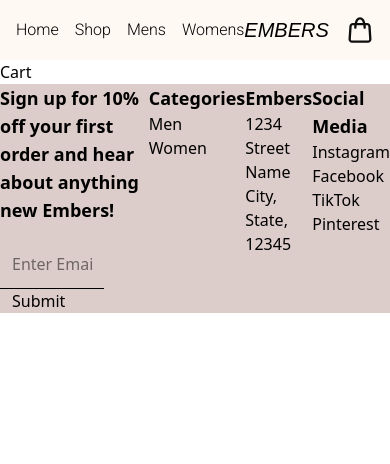
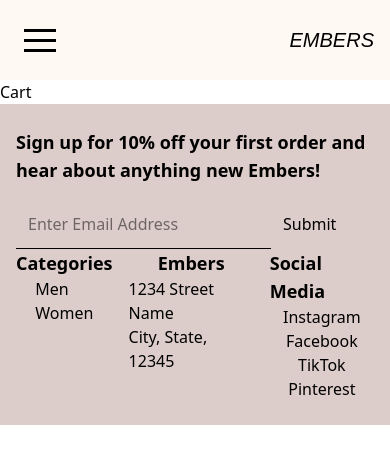
Before and after one commit to AndrewC145/Ecommerce-App, a React (Vite) app: page /cart in a window 390 px wide. Shown: the top 464 px of the page. Built offline with nearby package versions, Linux system fonts and the light colour scheme; a web font is replaced by a local one.

Commit message:
Styled Homepage for accessibility

```diff
--- a/package.json
+++ b/package.json
@@ -11,6 +11,7 @@
   },
   "dependencies": {
     "@tailwindcss/vite": "^4.0.14",
+    "hamburger-react": "^2.5.2",
     "react": "^19.0.0",
     "react-dom": "^19.0.0",
     "react-router-dom": "^7.3.0",
--- a/src/components/Footer.jsx
+++ b/src/components/Footer.jsx
@@ -2,14 +2,14 @@ import { Link } from "react-router-dom";
 
 function Footer() {
   return (
-    <footer className="flex w-full justify-between bg-[#ddcdca] xl:px-20 xl:py-28">
-      <div>
+    <footer className="flex w-full flex-col justify-between bg-[#ddcdca] px-4 py-6 sm:flex-row sm:px-8 sm:py-12 md:px-14 md:py-16 lg:px-16 lg:py-20 xl:px-20 xl:py-28">
+      <div className="sm:w-[40%] md:w-[50%] lg:w-[60%]">
         <p className="mb-4 font-sans text-lg font-semibold md:text-xl">
           Sign up for 10% off your first order and hear about anything new Embers!
         </p>
         <label htmlFor="email" className="sr-only"></label>
         <input
-          className="w-[70%] border-b-1 p-3"
+          className="border-b-1 p-3 lg:w-[60%]"
           type="email"
           id="email"
           name="email"
@@ -17,25 +17,27 @@ function Footer() {
         ></input>
         <button className="ml-3">Submit</button>
       </div>
-      <div className="flex flex-col">
+      <div className="flex gap-4 md:gap-8 lg:gap-12 xl:gap-16">
+        <div className="flex flex-col items-center sm:items-start">
           <p className="text-lg font-semibold">Categories</p>
           <div className="flex flex-col">
             <Link to="/shop/mens">Men</Link>
             <Link to="/shop/womens">Women</Link>
           </div>
         </div>
-      <div className="flex flex-col">
+        <div className="flex flex-col items-center sm:items-start">
           <p className="text-lg font-semibold">Embers</p>
           <p>1234 Street Name</p>
           <p>City, State, 12345</p>
         </div>
-      <div className="flex flex-col">
+        <div className="flex flex-col items-center sm:items-start">
           <p className="text-lg font-semibold">Social Media</p>
           <p>Instagram</p>
           <p>Facebook</p>
           <p>TikTok</p>
           <p>Pinterest</p>
         </div>
+      </div>
     </footer>
   );
 }
--- a/src/components/Header.jsx
+++ b/src/components/Header.jsx
@@ -1,10 +1,14 @@
+import { useState } from "react";
 import { Link } from "react-router-dom";
 import bagIcon from "../assets/shopping-bag.svg";
+import Hamburger from "hamburger-react";
 
 function Header() {
+  const [isOpen, setOpen] = useState(false);
+
   return (
     <nav className="sticky top-0 z-50 flex w-full items-center bg-[#FEF9F3] p-4 font-roboto font-light">
-      <div className="flex flex-1">
+      <div className="hidden sm:flex sm:flex-1">
         <ul className="flex gap-4">
           <li>
             <Link to="/">Home</Link>
@@ -20,10 +24,32 @@ function Header() {
           </li>
         </ul>
       </div>
+      <div className="relative w-full sm:hidden">
+        <Hamburger toggled={isOpen} toggle={setOpen} />
+        {isOpen && (
+          <ul className="absolute flex flex-col gap-4 rounded bg-white p-4 shadow-lg">
+            <li>
+              <Link to="/">Home</Link>
+            </li>
+            <li>
+              <Link to="shop">Shop</Link>
+            </li>
+            <li>
+              <Link to="shop/mens">Mens</Link>
+            </li>
+            <li>
+              <Link to="shop/womens">Womens</Link>
+            </li>
+            <li>
+              <Link to="cart">Cart</Link>
+            </li>
+          </ul>
+        )}
+      </div>
       <div className="flex items-center justify-center">
         <h1 className="font-ledger text-xl italic md:text-2xl lg:text-4xl">EMBERS</h1>
       </div>
-      <div className="flex flex-1 justify-end">
+      <div className="hidden flex-1 justify-end sm:flex">
         <Link to="cart">
           <img className="w-7" src={bagIcon} alt="cart"></img>
         </Link>
--- a/src/components/Home/Deal.jsx
+++ b/src/components/Home/Deal.jsx
@@ -2,11 +2,11 @@ import { Link } from "react-router-dom";
 
 function Deal() {
   return (
-    <div className="px-40 py-32">
+    <div className="px-8 py-6 xl:px-40 xl:py-32">
       <div className="relative h-[60vh] bg-[url(./assets/images/streetwear-deals.jpg)] bg-cover bg-no-repeat">
-        <div className="absolute bottom-[20%] left-10 flex w-1/4 flex-col items-start gap-2 text-white lg:w-1/3">
-          <h3 className="text-4xl font-bold">Special Deals</h3>
-          <p className="text-lg">
+        <div className="absolute bottom-[20%] left-10 flex w-[70%] flex-col items-start gap-2 text-white sm:w-1/3">
+          <h3 className="text-lg font-bold sm:text-xl md:text-2xl xl:text-4xl">Special Deals</h3>
+          <p className="text-sm md:text-base lg:text-lg">
             Discover a fresh new trend of streetwear with exclusive deals from Embers. Give new
             pieces a home to express yourself. Find uniqueness like no one else. Explore now!
           </p>
--- a/src/components/Home/HomeItems.jsx
+++ b/src/components/Home/HomeItems.jsx
@@ -14,7 +14,7 @@ function HomeItems() {
             product.category === "men's clothing" || product.category === "women's clothing",
         ),
       )
-      .then((data) => data.slice(1, 6))
+      .then((data) => data.slice(1, 5))
       .then((data) => setHomeProducts(data))
       .catch((error) => console.log(error));
   }, []);
--- a/src/components/ProductCard.jsx
+++ b/src/components/ProductCard.jsx
@@ -2,9 +2,9 @@ function ProductCard({ image, title, price }) {
   return (
     <div className="flex flex-col items-center gap-2 font-roboto">
       <img className="h-[85%] w-full object-cover" src={image} alt={title} />
-      <div className="flex w-full justify-between">
-        <h5>{title}</h5>
-        <p>${price}</p>
+      <div className="flex w-full flex-col justify-between md:flex-row md:items-center md:gap-2">
+        <h5 className="text-sm sm:text-base">{title}</h5>
+        <p className="text-sm sm:text-base">${price}</p>
       </div>
     </div>
   );
```
Also changed, not shown: 1 other file (tests, documents, lock files or other folders). Lines whose indentation alone changed are shown as unchanged.
